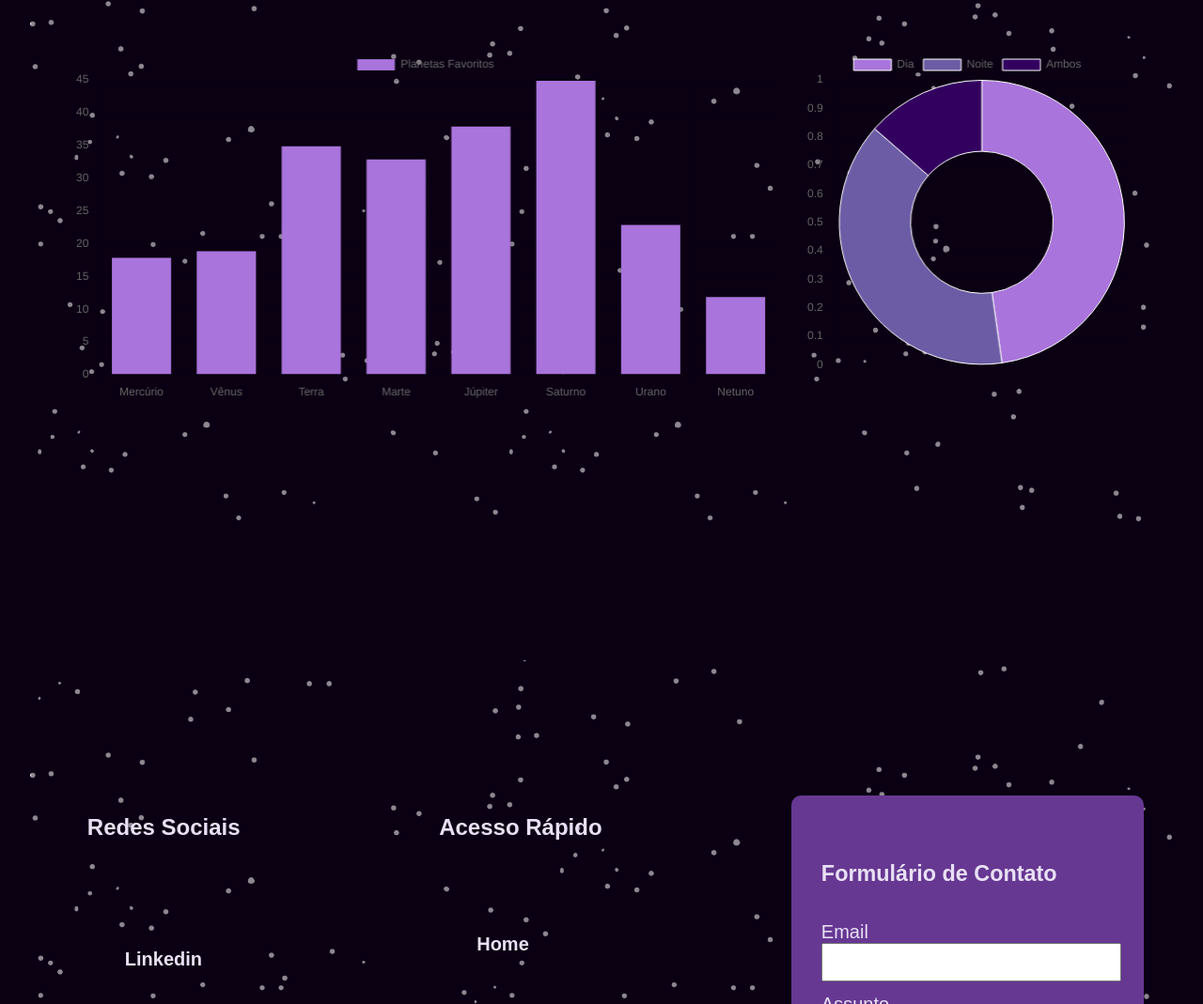
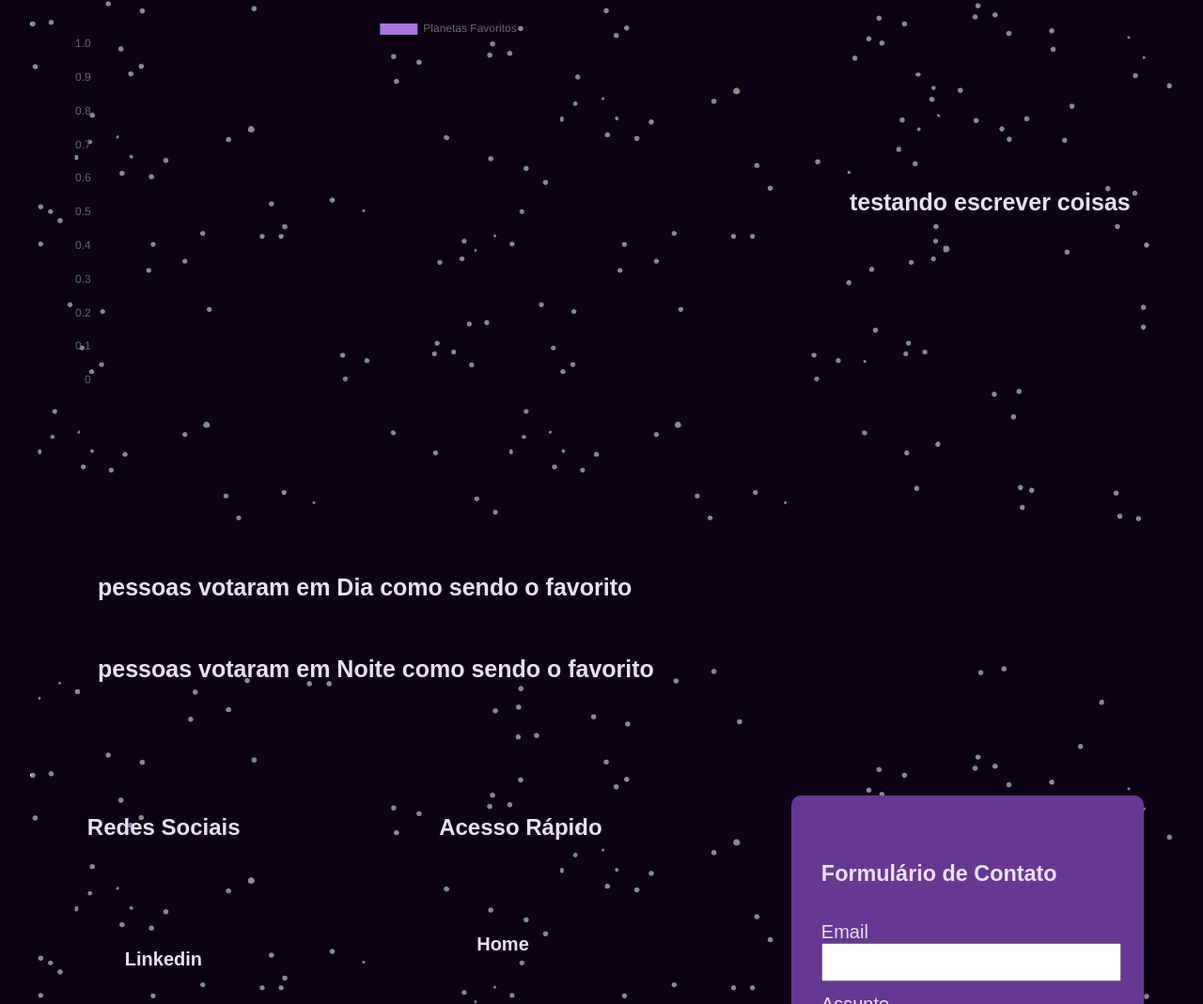
Before and after one commit to Davi-Hilario/Projeto_Voyager, a website: page Voyager_Institucional/public/index.html in a window 1280 px wide. Shown: the part 3297-4366 px from the top of the page at 94% size. Drawn offline with nearby package versions, Linux system fonts and the light colour scheme; no server answers; files whose address does not match are found by name.

Commit message:
dados do cadastro mostrando no index

```diff
--- a/Voyager_Institucional/public/css/estilo-index.css
+++ b/Voyager_Institucional/public/css/estilo-index.css
@@ -274,24 +274,26 @@
 
 .area-graficos{
     width: 100%;
-    height: 75%;
+    height: 50vh;
     display: flex;
     justify-content: space-around;
     /* border: 1px solid red; */
 }
 
-.area-grafico-esquerda{
-    width: 65%;
-    height: 100%;
-    /* border: 1px solid yellow; */
+.area-grafico-barra{
 }
 
-.area-grafico-direita{
-    width: 30%;
-    height: 100%;
-    /* border: 1px solid yellow; */
+.area-grafico-rosca{
 }
 
+.blocoTextoGrafico{
+    display: flex;
+    justify-content: center;
+    align-items: center;
+    color: #E9E0F5;
+    font-size: 25px;
+    font-weight: bold;
+}
 /* Tela Footer */
 
 .telaFooter{
--- a/Voyager_Institucional/public/index.html
+++ b/Voyager_Institucional/public/index.html
@@ -5,6 +5,7 @@
     <meta charset="UTF-8">
     <meta http-equiv="X-UA-Compatible" content="IE=edge">
     <meta name="viewport" content="width=device-width, initial-scale=1.0">
+    <!-- <link rel="icon" href="assets/img/logoVoyager.png">s -->
     <link rel="stylesheet" href="css/style.css">
     <link rel="stylesheet" href="css/estilo-index.css">
     <script src="script.js"></script>
@@ -119,13 +120,22 @@
     <div class="telaGraficos tela">
         <div class="container">
             <h1>Votos dos Usuários</h1>
-            <div class="area-graficos">
-                <div class="area-grafico-esquerda">
-                    <canvas id="myChart"></canvas>
+            <br><br><br>
+            <div class="area-graficos area-grafico-barra">
+                <canvas id="graficoPlanetas"></canvas>
+                <div class="blocoTextoGrafico">
+                    <p>testando escrever coisas</p>
                 </div>
-                <div class="area-grafico-direita">
-                    <canvas id="myChart2"></canvas>
+            </div>
+            <br><br><br>
+            <div class="area-graficos area-grafico-rosca">
+                <div class="blocoTextoGrafico">
+                    <p>
+                        <span id="qtdVotosDia"></span>pessoas votaram em Dia como sendo o favorito <br><br><br>
+                        <span id="qtdVotosNoite"></span>pessoas votaram em Noite como sendo o favorito
+                    </p>
                 </div>
+                <canvas id="graficoDiaNoite"></canvas>
             </div>
 
         </div>
@@ -180,47 +190,96 @@
 
 </html>
 <script>
-    const ctx = document.getElementById('myChart');
+    (function consultarDados() {
+        fetch("/usuarios/consultarDados", {
+            method: "POST",
+            headers: {
+                "Content-Type": "application/json"
+            }
+        }).then(function (resposta) {
+            if (resposta.ok) {
+                resposta.json().then(json => {
+                    console.log(JSON.stringify(json))
+                    var registro = json[0]
+                    console.log(registro)
+                    labelsGraficoPlanetas.push
+                        (
+                            'Mercúrio', 'Vênus', 'Terra', 'Marte', 'Júpiter', 'Saturno', 'Urano', 'Netuno'
+                        );
+                    dadosGraficoPlanetas.datasets[0].data.push
+                        (
+                            registro.Mercurio,
+                            registro.Venus,
+                            registro.Terra,
+                            registro.Marte,
+                            registro.Jupiter,
+                            registro.Saturno,
+                            registro.Urano,
+                            registro.Netuno
+                        );
 
-    new Chart(ctx, {
+                    labelsGraficoDiaNoite.push('Dia', 'Noite');
+                    dadosGraficoDiaNoite.datasets[0].data.push(registro.Dia, registro.Noite);
+
+                    qtdVotosDia.innerHTML = `${registro.Dia} `;
+                    qtdVotosNoite.innerHTML = `${registro.Noite} `;
+
+                    graficoPlanetas.update()
+                    graficoDiaNoite.update()
+
+                });
+            } else {
+                alert("Houve um erro ao tentar realizar a consulta!");
+                resposta.text().then(texto => {
+                    console.error(texto);
+                });
+            }
+        }).catch(function (erro) {
+            console.log("Erro ao consultar os dados! " + erro)
+        })
+    })()
+
+    // Grafico Planeta Favorito
+
+    let labelsGraficoPlanetas = [];
+
+    let dadosGraficoPlanetas = {
+        labels: labelsGraficoPlanetas,
+        datasets: [{
+            label: 'Planetas Favoritos',
+            data: [],
+            backgroundColor: '#A974DB'
+        }]
+    };
+
+    const configGraficoPlanetas = {
         type: 'bar',
-        data: {
-            labels: ['Mercúrio', 'Vênus', 'Terra', 'Marte', 'Júpiter', 'Saturno', 'Urano', 'Netuno'],
-            datasets: [{
-                label: 'Planetas Favoritos',
-                data: [18, 19, 35, 33, 38, 45, 23, 12],
-                borderWidth: 1,
-                backgroundColor: '#A974DB'
-            }]
-        },
-        options: {
-            scales: {
-                y: {
-                    beginAtZero: true
-                }
-            }
-        }
-    });
+        data: dadosGraficoPlanetas,
+    };
 
-    const ctx2 = document.getElementById('myChart2');
+    let graficoPlanetas = new Chart(
+        document.getElementById(`graficoPlanetas`),
+        configGraficoPlanetas
+    );
+    // GraficonDIa ou Noite
+    let labelsGraficoDiaNoite = [];
 
-    new Chart(ctx2, {
+    let dadosGraficoDiaNoite = {
+        labels: labelsGraficoDiaNoite,
+        datasets: [{
+            label: 'Preferem Dia ou Noite?',
+            data: [],
+            backgroundColor: ['#A974DB', '#6B5CA5']
+        }]
+    };
+
+    const configGraficoDiaNoite = {
         type: 'doughnut',
-        data: {
-            labels: ['Dia', 'Noite', 'Ambos'],
-            datasets: [{
-                label: 'Dia ou Noite?',
-                backgroundColor: ['#A974DB', '#6B5CA5', '#32005F'],
-                data: [74, 60, 21],
-                borderWidth: 1
-            }]
-        },
-        options: {
-            scales: {
-                y: {
-                    beginAtZero: true
-                }
-            }
-        }
-    });
+        data: dadosGraficoDiaNoite,
+    };
+
+    let graficoDiaNoite = new Chart(
+        document.getElementById(`graficoDiaNoite`),
+        configGraficoDiaNoite
+    );
 </script>
--- a/Voyager_Institucional/src/routes/usuarios.js
+++ b/Voyager_Institucional/src/routes/usuarios.js
@@ -11,4 +11,8 @@ router.post("/cadastrar", function (req, res) {
     usuarioController.cadastrar(req, res);
 })
 
+router.post("/consultarDados", function(req, res){
+    usuarioController.consultarDados(req, res)
+})
+
 module.exports = router;
```
Also changed, not shown: Voyager_Institucional/src/controllers/usuarioController.js (+12 -1 lines), Voyager_Institucional/src/models/usuarioModel.js (+19 -0 lines).
